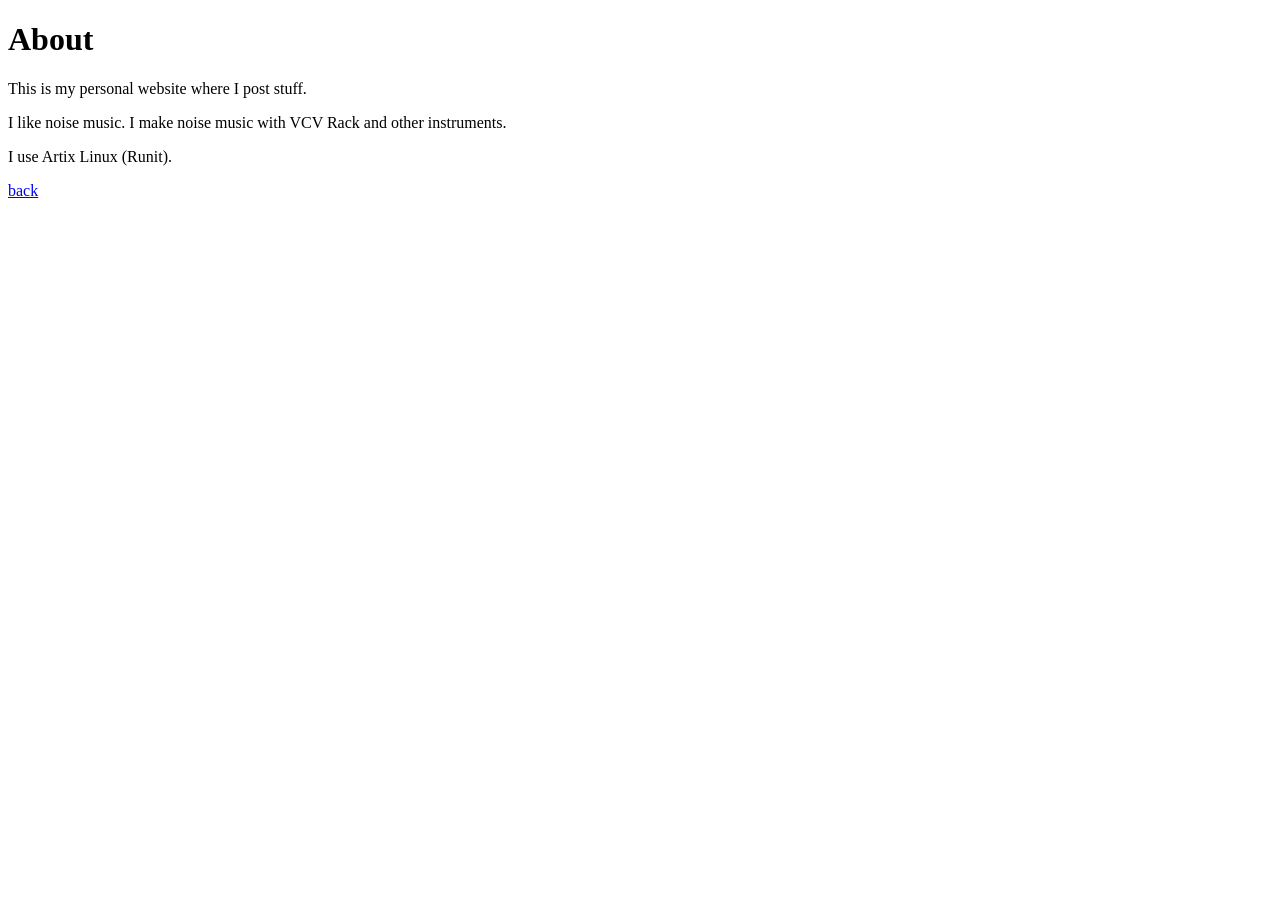
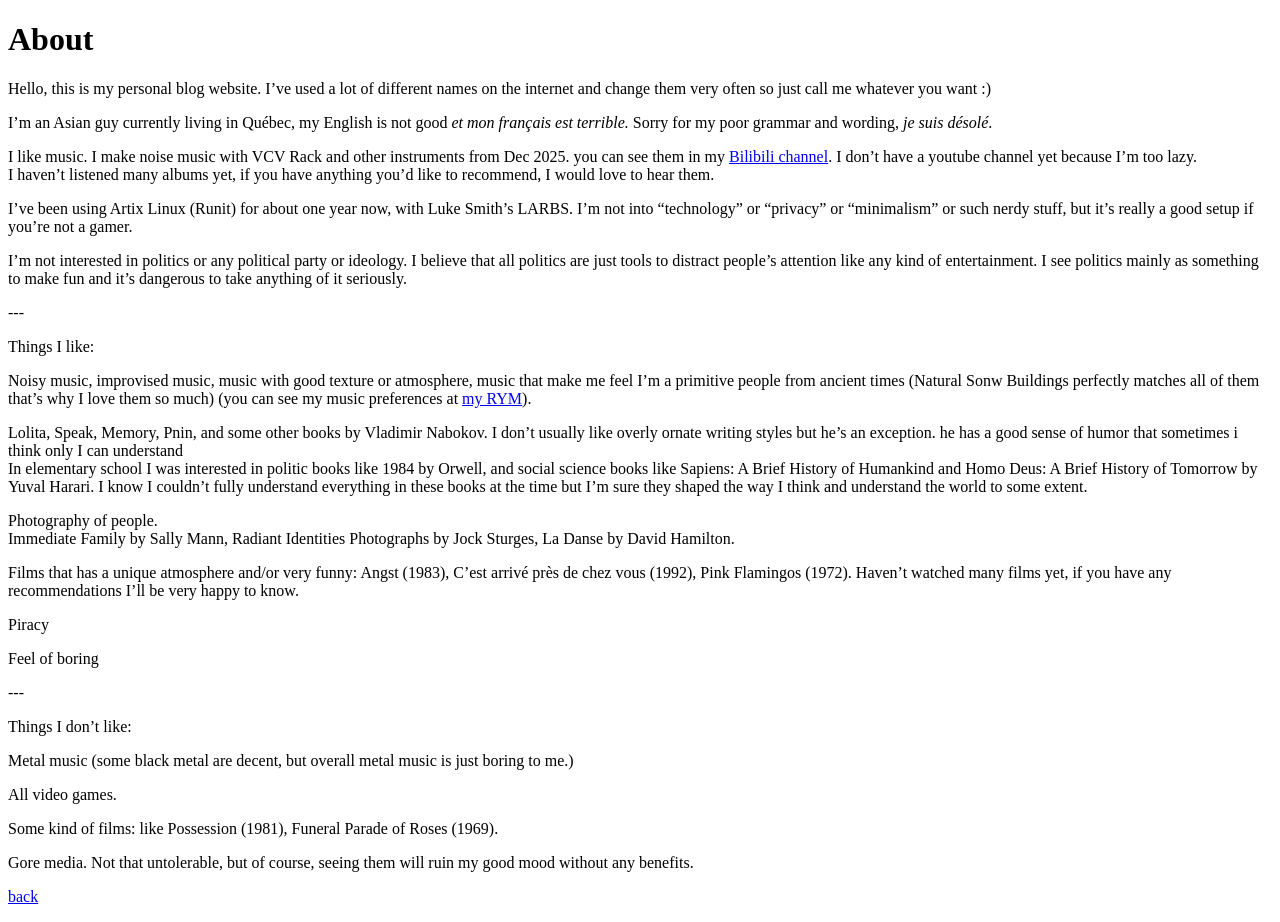
Before and after one commit to Aiwass93/aiwass93.github.io, a Jekyll site: the page built from about.md, in a window 1280 px wide. Built offline with Jekyll 4.4.1, drawn with Linux system fonts in a browser that asks for light colours; before the commit the page ends 900 px from its top, so only the background shows below that.

Commit message:
updated about and an article

```diff
--- a/_layouts/default.html
+++ b/_layouts/default.html
@@ -3,5 +3,6 @@
 <meta charset=utf-8>
 <meta name=viewport content="width=device-width">
 <title>{{ page.title | escape }}</title>
+<link rel=icon href="/assets/images/icon.png">
 <style>img{max-width:50%;max-height:75vh;width:auto;height:auto}summary{cursor:pointer}</style>
 {{ content }}
--- a/_layouts/gallery.html
+++ b/_layouts/gallery.html
@@ -9,7 +9,7 @@ layout: default
 {% assign members = items | where: "group", item.group %}
 {% assign first = members | first %}
 {% assign pinned = members | where: "pinned", true %}
-{% if item.slug == first.slug and pinned != empty %}{% for member in members %}{% include gallery-item.html item=member %}{% endfor %}{% endif %}
+{% if item.slug == first.slug and pinned != empty %}{% for member in pinned %}{% include gallery-item.html item=member %}{% endfor %}{% for member in members %}{% unless member.pinned %}{% include gallery-item.html item=member %}{% endunless %}{% endfor %}{% endif %}
 {% elsif item.pinned %}{% include gallery-item.html item=item %}
 {% endif %}
 {% endfor %}
--- a/about.md
+++ b/about.md
@@ -4,10 +4,45 @@ title: About
 ---
 # About
 
-This is my personal website where I post stuff.
+Hello, this is my personal blog website. I've used a lot of different names on the internet and change them very often so just call me whatever you want :)
 
-I like noise music. I make noise music with VCV Rack and other instruments.
+I'm an Asian guy currently living in Québec, my English is not good *et mon français est terrible.* Sorry for my poor grammar and wording, *je suis désolé*.
 
-I use Artix Linux (Runit).
+I like music. I make noise music with VCV Rack and other instruments from Dec 2025. you can see them in my [Bilibili channel](https://space.bilibili.com/2022743444). I don't have a youtube channel yet because I'm too lazy.
+I haven't listened many albums yet, if you have anything you'd like to recommend, I would love to hear them.
+
+I've been using Artix Linux (Runit) for about one year now, with Luke Smith's LARBS. I'm not into "technology" or "privacy" or "minimalism" or such nerdy stuff, but it's really a good setup if you're not a gamer.
+
+I’m not interested in politics or any political party or ideology. I believe that all politics are just tools to distract people's attention like any kind of entertainment. I see politics mainly as something to make fun and it's dangerous to take anything of it seriously.
+
+\-\-\-
+
+Things I like:
+
+Noisy music, improvised music, music with good texture or atmosphere, music that make me feel I'm a primitive people from ancient times (Natural Sonw Buildings perfectly matches all of them that's why I love them so much) (you can see my music preferences at [my RYM](https://rateyourmusic.com/~music_enjoyer1990)).
+
+Lolita, Speak, Memory, Pnin, and some other books by Vladimir Nabokov. I don't usually like overly ornate writing styles but he's an exception. he has a good sense of humor that sometimes i think only I can understand
+In elementary school I was interested in politic books like 1984 by Orwell, and social science books like Sapiens: A Brief History of Humankind and Homo Deus: A Brief History of Tomorrow by Yuval Harari. I know I couldn't fully understand everything in these books at the time but I'm sure they shaped the way I think and understand the world to some extent.
+
+Photography of people.
+Immediate Family by Sally Mann, Radiant Identities Photographs by Jock Sturges, La Danse by David Hamilton.
+
+Films that has a unique atmosphere and/or very funny: Angst (1983), C'est arrivé près de chez vous (1992), Pink Flamingos (1972). Haven't watched many films yet, if you have any recommendations I'll be very happy to know.
+
+Piracy
+
+Feel of boring
+
+\-\-\-
+
+Things I don't like:
+
+Metal music (some black metal are decent, but overall metal music is just boring to me.)
+
+All video games.
+
+Some kind of films: like Possession (1981), Funeral Parade of Roses (1969).
+
+Gore media. Not that untolerable, but of course, seeing them will ruin my good mood without any benefits.
 
 [back](/)
--- a/index.html
+++ b/index.html
@@ -4,8 +4,10 @@ title: website
 ---
 <h1>website</h1>
 <p>This is my personal website.</p>
-<p><a href="/about.html">about</a> / <a href="/links.html">links</a> / <a href="/contact.html">contact</a> / <a href="/gallery/">gallery</a></p>
+<p><a href="/about.html">about</a> / <a href="/links.html">links</a> / <a href="/gallery/">gallery</a></p>
 <h2>Articles</h2>
-{% for post in site.posts %}<a href="{{ post.url }}">{{ post.title | escape }}</a><br>{% endfor %}
+{% for post in site.posts limit:4 %}<a href="{{ post.url }}">{{ post.title | escape }}</a><br>{% endfor %}
+......<br>
+<a href="/articles/">click here to see all articles</a>
 <h2>Projects</h2>
 {% for project in site.data.projects %}<a href="{{ project.url }}">{{ project.title | escape }}</a><br>{% endfor %}
```
Also changed, not shown: _gallery/z-topster.md (renamed from _gallery/topster.md, +2 -2 lines), _posts/2026-07-13-my-favorite-passages-from-lolita.md (added, +275 -0 lines), articles/index.html (added, +9 -0 lines), contact.md (deleted, +0 -9 lines), assets/images/icon.png (added), 1 other file.
